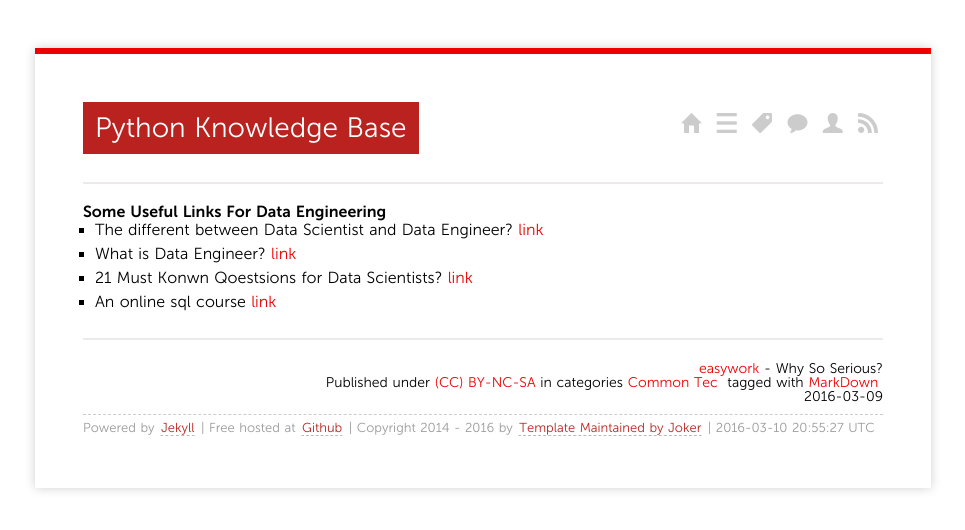
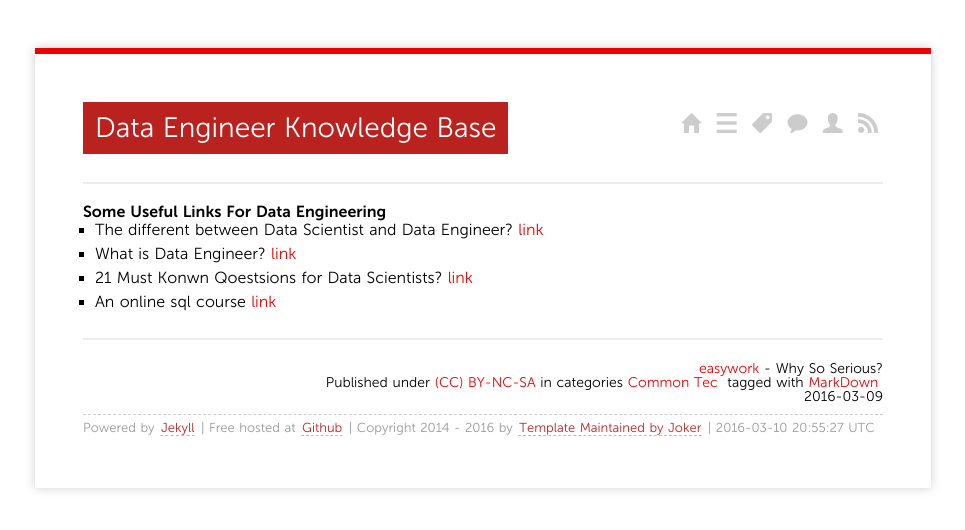
Before and after one commit to easywork/easywork.github.io, a Jekyll site: the page built from _posts/2016/2016-03-09-Data-Engineer-Knowldege-Base.md, in a window 1280 px wide. Shown: the top 530 px of the page, without its empty margins (157-1122 px from the left). Built offline with Jekyll 4.4.1, drawn with Linux system fonts in a browser that asks for light colours; nearby versions of some CDN libraries; comment, search, counter and statistics services are not loaded.

Commit message:
update data engineer web pages

```diff
--- a/_posts/2016/2016-03-09-Data-Engineer-Knowldege-Base.md
+++ b/_posts/2016/2016-03-09-Data-Engineer-Knowldege-Base.md
@@ -1,6 +1,6 @@
 ---
 layout: post
-title: Python Knowledge Base
+title: Data Engineer Knowledge Base
 categories:
 - Common Tec
 tags:
```
